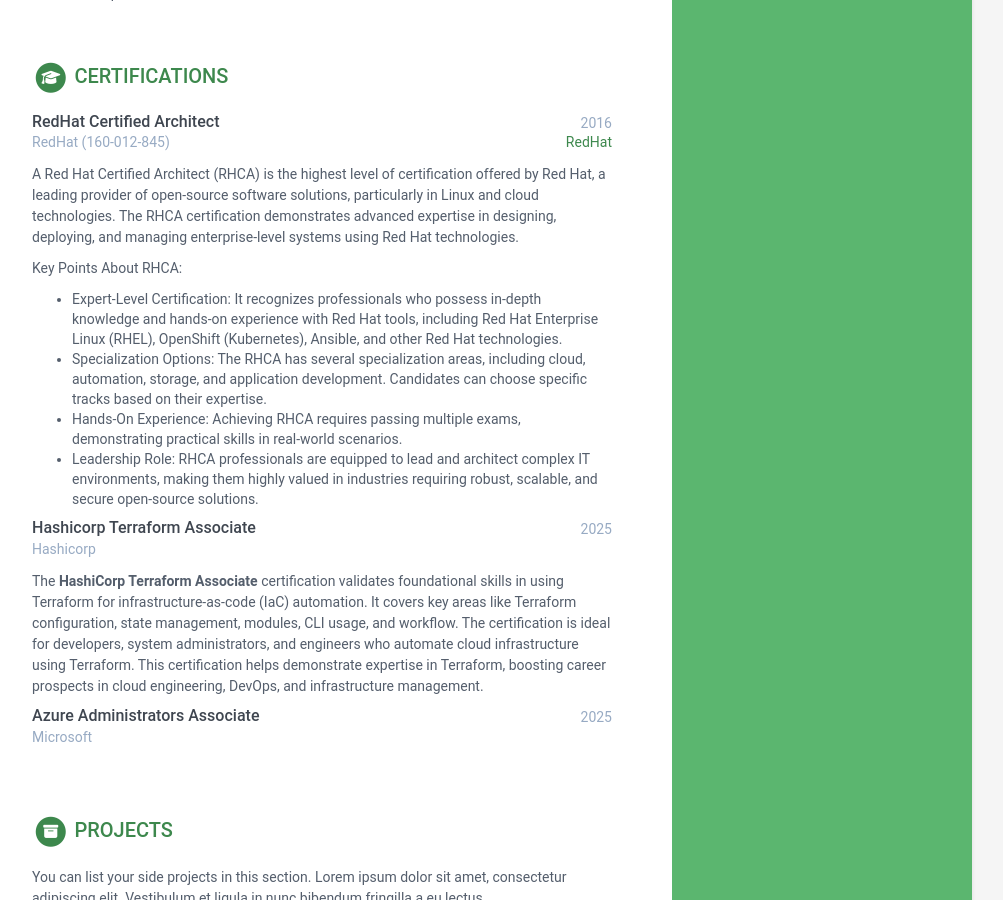
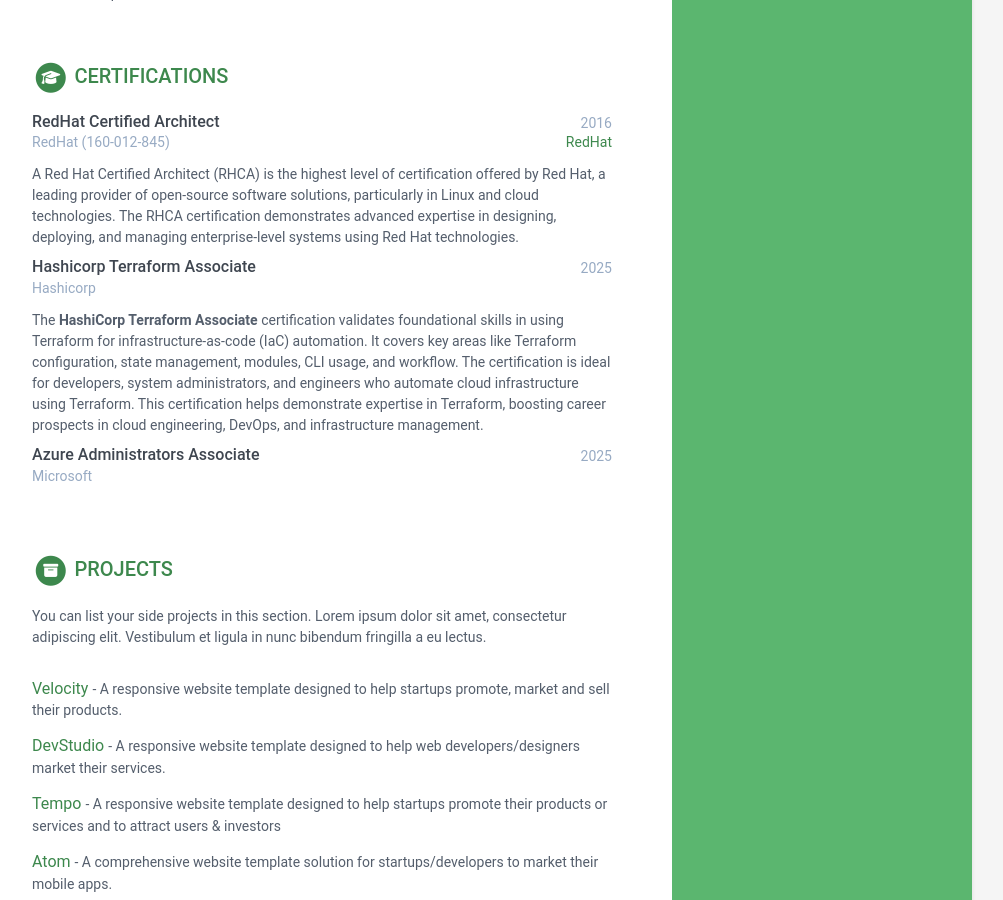
Before and after one commit to Jananimpg/portfolio, a Jekyll site: the page built from index.html, in a window 1280 px wide and 900 px high, scrolled down 1252 px. Shown: the whole window, without its empty margins (168-1171 px from the left). Built offline with Jekyll 4.4.1, drawn with Linux system fonts in a browser that asks for light colours.

Commit message:
Update data.yml

```diff
--- a/_data/data.yml
+++ b/_data/data.yml
@@ -138,12 +138,6 @@ certifications:
     details: |
       A Red Hat Certified Architect (RHCA) is the highest level of certification offered by Red Hat, a leading provider of open-source software solutions, particularly in Linux and cloud technologies. The RHCA certification demonstrates advanced expertise in designing, deploying, and managing enterprise-level systems using Red Hat technologies.
 
-      Key Points About RHCA:
-        - Expert-Level Certification: It recognizes professionals who possess in-depth knowledge and hands-on experience with Red Hat tools, including Red Hat Enterprise Linux (RHEL), OpenShift (Kubernetes), Ansible, and other Red Hat technologies.
-        - Specialization Options: The RHCA has several specialization areas, including cloud, automation, storage, and application development. Candidates can choose specific tracks based on their expertise.
-        - Hands-On Experience: Achieving RHCA requires passing multiple exams, demonstrating practical skills in real-world scenarios.
-        - Leadership Role: RHCA professionals are equipped to lead and architect complex IT environments, making them highly valued in industries requiring robust, scalable, and secure open-source solutions.
-
 
   - name: Hashicorp Terraform Associate
     start: 2025
```
